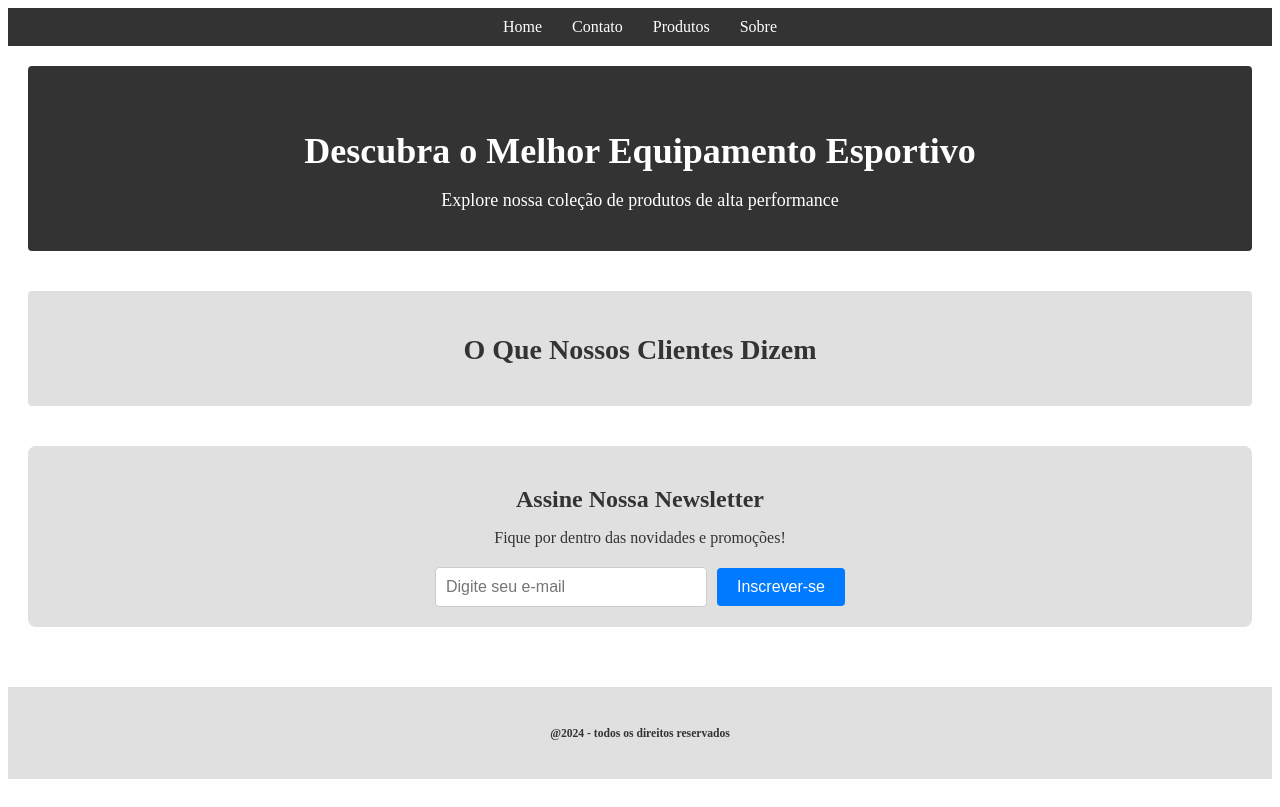
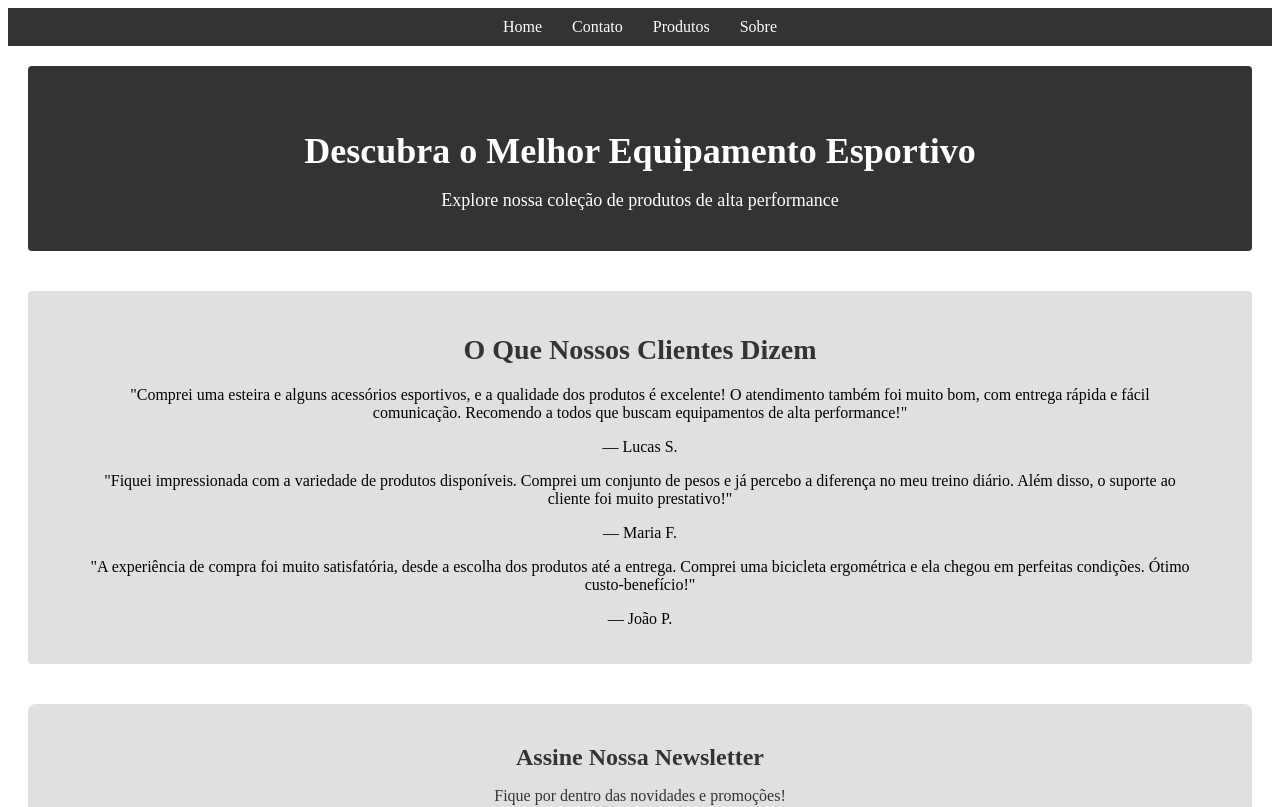
Before and after one commit to rt-lucena/loja-de-esportes-react, a React (Vite) app: page / in a window 1280 px wide. Shown: the top 807 px of the page. Built offline with nearby package versions, Linux system fonts and the light colour scheme.

Commit message:
Testemunhas

```diff
--- a/src/routes/Home.jsx
+++ b/src/routes/Home.jsx
@@ -20,6 +20,20 @@ const Home = () => {
 
             <Testimonials>
                 <h2>O Que Nossos Clientes Dizem</h2>
+                <div>
+                    <blockquote>
+                        <p>"Comprei uma esteira e alguns acessórios esportivos, e a qualidade dos produtos é excelente! O atendimento também foi muito bom, com entrega rápida e fácil comunicação. Recomendo a todos que buscam equipamentos de alta performance!"</p>
+                        <footer>— Lucas S.</footer>
+                    </blockquote>
+                    <blockquote>
+                        <p>"Fiquei impressionada com a variedade de produtos disponíveis. Comprei um conjunto de pesos e já percebo a diferença no meu treino diário. Além disso, o suporte ao cliente foi muito prestativo!"</p>
+                        <footer>— Maria F.</footer>
+                    </blockquote>
+                    <blockquote>
+                        <p>"A experiência de compra foi muito satisfatória, desde a escolha dos produtos até a entrega. Comprei uma bicicleta ergométrica e ela chegou em perfeitas condições. Ótimo custo-benefício!"</p>
+                        <footer>— João P.</footer>
+                    </blockquote>
+                </div>
             </Testimonials>
 
             <NewsletterSection>
```
